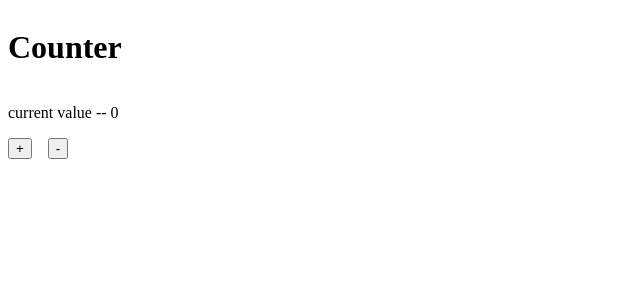
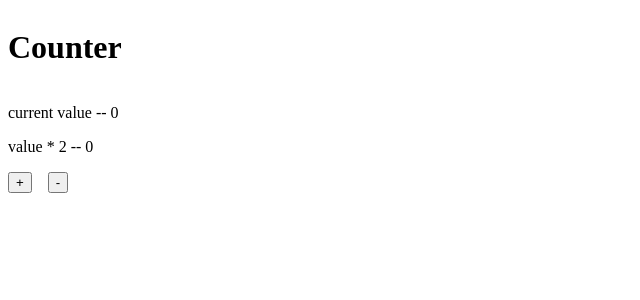
Before and after one commit to jaemin96/web-client, a React (Create React App) app in the folder packages/notice-board/: page / in a window 1280 px wide. Shown: the top 300 px of the page, without its empty margins (0-640 px from the left). Built offline with nearby package versions, Linux system fonts and the light colour scheme.

Commit message:
feat: counter 컴포넌트 selector 구현

```diff
--- a/packages/notice-board/src/components/counter.tsx
+++ b/packages/notice-board/src/components/counter.tsx
@@ -1,19 +1,23 @@
-import { useEffect } from 'react';
-import { atom, useRecoilState, useRecoilValue } from 'recoil';
+import { atom, selector, useRecoilState, useRecoilValue } from 'recoil';
 
 const CounterState = atom({
   key: 'countState',
   default: 0,
 });
 
+const DoubleCount = selector({
+  key: 'doubleCount',
+  get: ({ get }) => {
+    const count = get(CounterState);
+
+    return count * 2;
+  },
+});
+
 const Counter = () => {
   const [count, setCount] = useRecoilState(CounterState);
 
-  const countValue = useRecoilValue(CounterState);
-
-  useEffect(() => {
-    console.log({ countValue });
-  }, [countValue]);
+  const doubleCount = useRecoilValue(DoubleCount);
 
   const increase = () => {
     setCount((prev) => prev + 1);
@@ -26,6 +30,7 @@ const Counter = () => {
     <div style={{ display: 'flex', flexDirection: 'column', gap: '1rem' }}>
       <h1>Counter</h1>
       <span>{`current value -- ${count}`}</span>
+      <span>{`value * 2 -- ${doubleCount}`}</span>
       <div style={{ display: 'flex', gap: '1rem' }}>
         <button onClick={increase}>+</button>
         <button onClick={decrease}>-</button>
```
